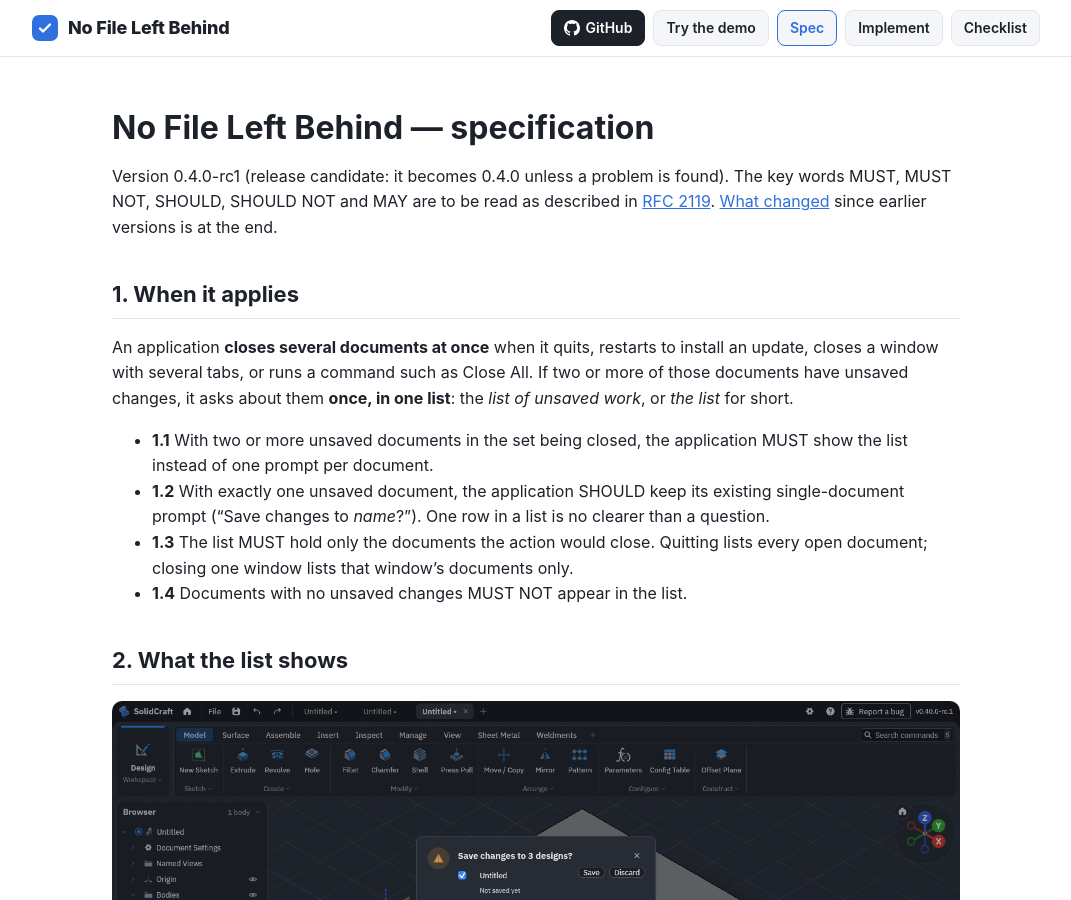
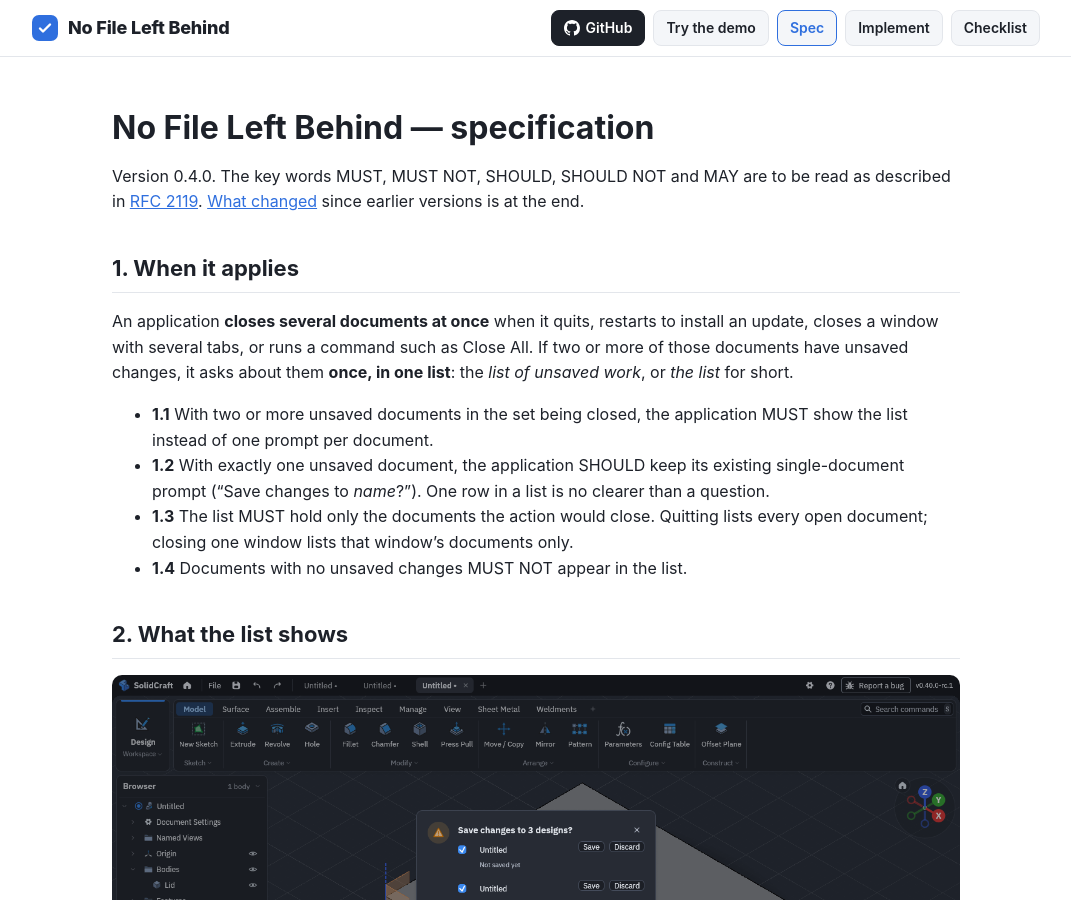
Before and after one commit to no-file-left-behind/no-file-left-behind.github.io, a Jekyll site: the page built from SPEC.md, in a window 1280 px wide and 900 px high. Shown: the whole window, without its empty margins (104-1175 px from the left). Built offline with Jekyll 4.4.1, drawn with Linux system fonts in a browser that asks for light colours; our own code applies the rules of GitHub Pages for plain Markdown files.

Commit message:
Spec 0.4.0: final, the same text as the release candidate

```diff
--- a/SPEC.md
+++ b/SPEC.md
@@ -1,6 +1,6 @@
 # No File Left Behind — specification
 
-Version 0.4.0-rc1 (release candidate: it becomes 0.4.0 unless a problem is found). The key words MUST, MUST NOT, SHOULD, SHOULD NOT and MAY are to be read
+Version 0.4.0. The key words MUST, MUST NOT, SHOULD, SHOULD NOT and MAY are to be read
 as described in [RFC 2119](https://www.rfc-editor.org/rfc/rfc2119). [What changed](#changes)
 since earlier versions is at the end.
 
```
